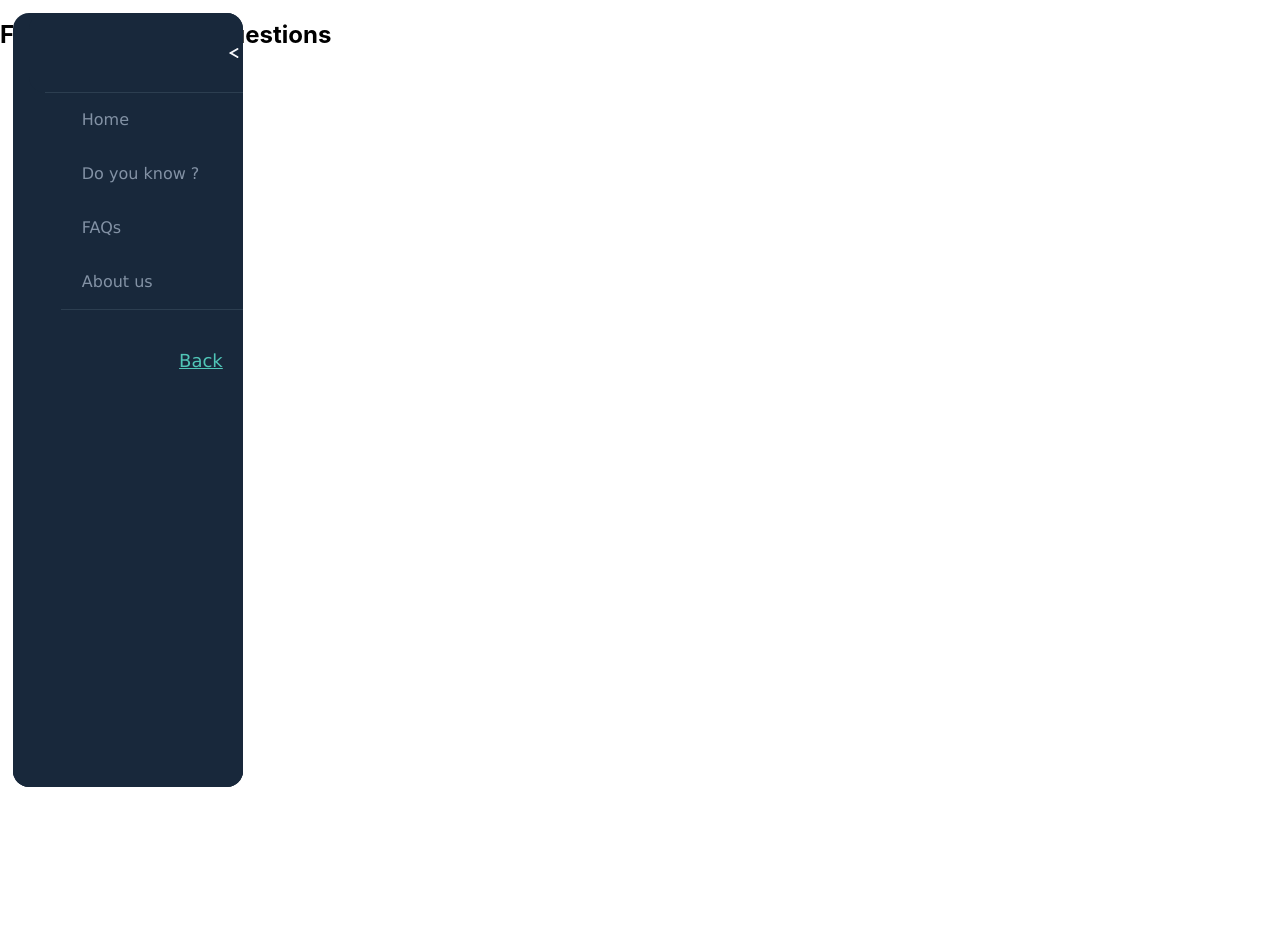
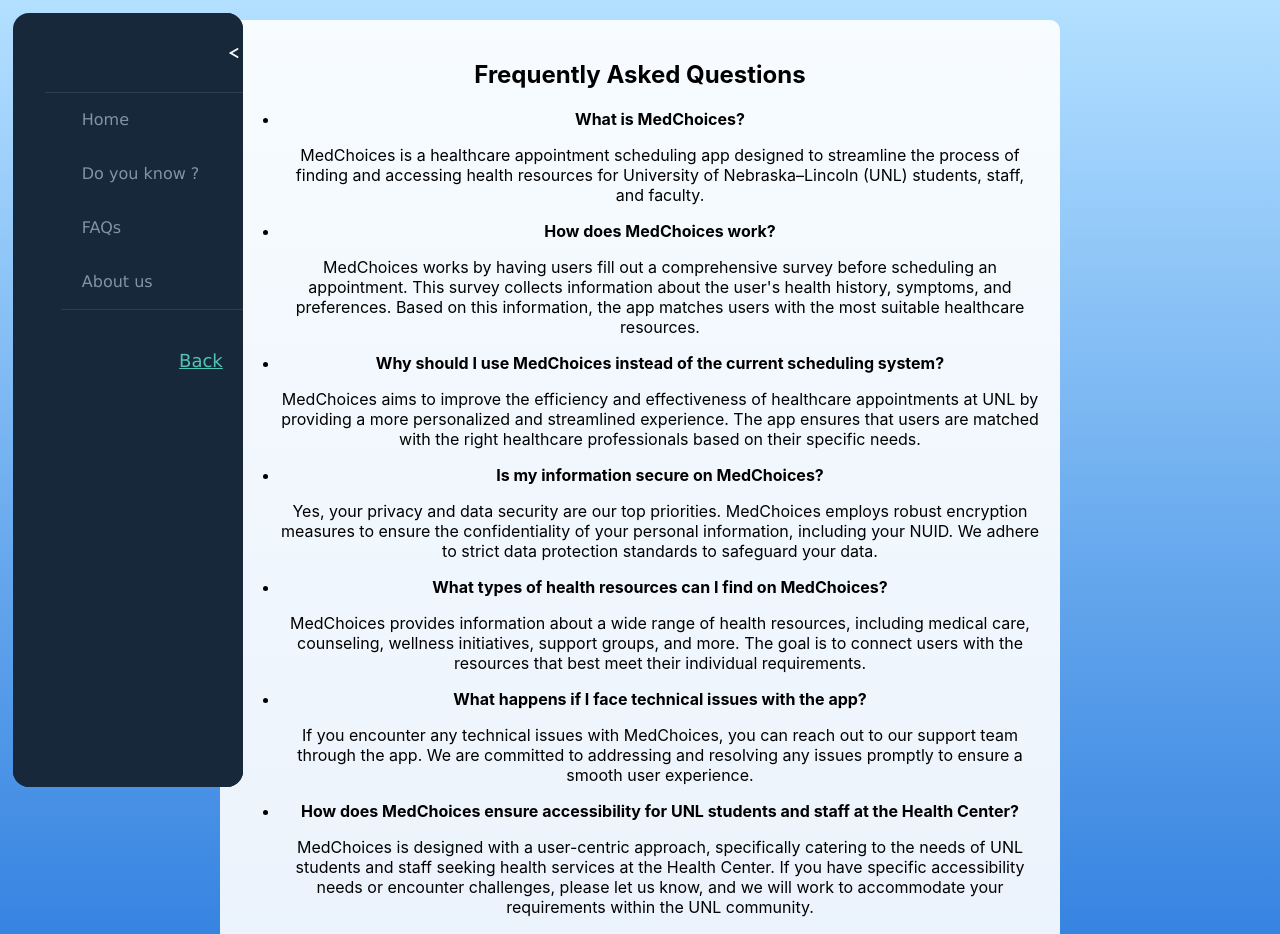
Before and after one commit to KHOA011/MedChoicesTeam, a React (Create React App) app in the folder medchoices/: page /faqs in a window 1280 px wide. Shown: the top 934 px of the page. Before the commit the page ends 800 px from the top, so only its background shows below. Built offline with nearby package versions, Linux system fonts and the light colour scheme.

Commit message:
Fix bugs and add graphs

```diff
--- a/medchoices/package.json
+++ b/medchoices/package.json
@@ -6,6 +6,8 @@
     "@testing-library/jest-dom": "^5.17.0",
     "@testing-library/react": "^13.4.0",
     "@testing-library/user-event": "^13.5.0",
+    "highcharts": "^11.2.0",
+    "mdb-react-ui-kit": "^7.0.0",
     "react": "^18.2.0",
     "react-dom": "^18.2.0",
     "react-router-dom": "^6.16.0",
--- a/medchoices/src/AboutUs.js
+++ b/medchoices/src/AboutUs.js
@@ -1,6 +1,5 @@
 import React from 'react';
 import { useNavigate } from 'react-router-dom';
-import Sidebar from './Sidebar';
 const AboutUs = () => {
   const navigate = useNavigate();
 
@@ -11,7 +10,6 @@
   return (
     <div className="about-us-container">
       <div className="about-us-content">
-        <Sidebar/>
         <h2>About Us: <span style={{ color: 'orange' }}>The Vietnamese Gang</span></h2>
         <div className="about-us-text">
           <p>
--- a/medchoices/src/Fact.js
+++ b/medchoices/src/Fact.js
@@ -1,10 +1,154 @@
-import React from 'react';
+import React, { useEffect } from 'react';
+import Highcharts from 'highcharts';
+import exportingInit from 'highcharts/modules/exporting';
+import accessibilityInit from 'highcharts/modules/accessibility';
+import exportDataInit from 'highcharts/modules/export-data';
 import Sidebar from './Sidebar';
+
+// Initialize required Highcharts modules
+exportingInit(Highcharts);
+exportDataInit(Highcharts);
+accessibilityInit(Highcharts);
+
 function Facts() {
+  useEffect(() => {
+    // Create the chart when the component mounts
+    Highcharts.chart('container', {
+      chart: {
+        type: 'pie'
+      },
+      title: {
+        text: 'Survey participants'
+      },
+      tooltip: {
+        valueSuffix: '%'
+      },
+      plotOptions: {
+        series: {
+          allowPointSelect: true,
+          cursor: 'pointer',
+          dataLabels: [
+            {
+              enabled: true,
+              distance: 20
+            },
+            {
+              enabled: true,
+              distance: -40,
+              format: '{point.percentage:.1f}%',
+              style: {
+                fontSize: '1.2em',
+                textOutline: 'none',
+                opacity: 0.7
+              },
+              filter: {
+                operator: '>',
+                property: 'percentage',
+                value: 10
+              }
+            }
+          ]
+        }
+      },
+      series: [
+        {
+          name: 'Percentage',
+          colorByPoint: true,
+          data: [
+            {
+              name: 'Depression',
+              y: 27
+            },
+            {
+              name: 'Anxiety',
+              sliced: true,
+              selected: true,
+              y: 25
+            },
+            {
+              name: 'Numbness',
+              y: 11
+            },
+            {
+              name: 'Bipolar',
+              y: 16
+            },
+            {
+              name: 'Headache',
+              y: 16
+            },
+            {
+              name: 'Dental',
+              y: 5
+            }
+          ]
+        }
+      ]
+    });
+    Highcharts.chart('barChartContainer', {
+      chart: {
+        type: 'bar'
+      },
+      title: {
+        text: 'Rating of the survey'
+      },
+      xAxis: {
+        categories: ['Depression', 'Anxiety', 'Bipolar', 'Numbness', 'Headache', 'Dental']
+      },
+      yAxis: {
+        min: 0,
+        title: {
+          text: 'Goals'
+        }
+      },
+      legend: {
+        reversed: true
+      },
+      plotOptions: {
+        series: {
+          stacking: 'normal',
+          dataLabels: {
+            enabled: true
+          }
+        }
+      },
+      series: [
+        {
+          name: 'High',
+          data: [7, 6, 3, 2, 2, 1],
+          color: '#0CBABA'
+        },
+        {
+          name: 'Medium',
+          data: [2, 1, 1, 1, 1, 1],
+          color: '#D6F8D6'
+        },
+        {
+          name: 'Low',
+          data: [1, 2, 1, 1, 2, 1],
+          color: '#9684A1'
+        }
+      ]
+    });
+  }, []);
+
   return (
-    <div>
-      <Sidebar/>
-      <h2>Do you know ?</h2>
+    <div className="about-us-container">
+      <Sidebar />
+<div className= "about-us-content">
+      <figure className="highcharts-figure">
+        <div id="container"></div>
+        <p className="highcharts-description">
+          Chart showing the number of participants complete for each survey.
+        </p>
+      </figure>
+      <figure className="highcharts-figure">
+        <div id="barChartContainer"></div>
+        <p className="highcharts-description">
+          Chart showing the satisfaction grade that participants give once completed.
+        </p>
+      </figure>
+    </div>
     </div>
   );
 }
--- a/medchoices/src/Faqs.js
+++ b/medchoices/src/Faqs.js
@@ -1,10 +1,63 @@
 import React from 'react';
 import Sidebar from './Sidebar';
+
 function Faqs() {
   return (
-    <div>
-      <Sidebar/>
-      <h2>Frequently Asked Questions</h2>
+    <div className="about-us-container">
+      <Sidebar />
+      <div className="about-us-content">
+        <h2>Frequently Asked Questions</h2>
+        <ul className="faq-list">
+          <li>
+            <strong>What is MedChoices?</strong>
+            <p>
+              MedChoices is a healthcare appointment scheduling app designed to streamline the process of finding and accessing health resources for University of Nebraska–Lincoln (UNL) students, staff, and faculty.
+            </p>
+          </li>
+          <li>
+            <strong>How does MedChoices work?</strong>
+            <p>
+              MedChoices works by having users fill out a comprehensive survey before scheduling an appointment. This survey collects information about the user's health history, symptoms, and preferences. Based on this information, the app matches users with the most suitable healthcare resources.
+            </p>
+          </li>
+          <li>
+            <strong>Why should I use MedChoices instead of the current scheduling system?</strong>
+            <p>
+              MedChoices aims to improve the efficiency and effectiveness of healthcare appointments at UNL by providing a more personalized and streamlined experience. The app ensures that users are matched with the right healthcare professionals based on their specific needs.
+            </p>
+          </li>
+          <li>
+            <strong>Is my information secure on MedChoices?</strong>
+            <p>
+              Yes, your privacy and data security are our top priorities. MedChoices employs robust encryption measures to ensure the confidentiality of your personal information, including your NUID. We adhere to strict data protection standards to safeguard your data.
+            </p>
+          </li>
+          <li>
+            <strong>What types of health resources can I find on MedChoices?</strong>
+            <p>
+              MedChoices provides information about a wide range of health resources, including medical care, counseling, wellness initiatives, support groups, and more. The goal is to connect users with the resources that best meet their individual requirements.
+            </p>
+          </li>
+          <li>
+            <strong>What happens if I face technical issues with the app?</strong>
+            <p>
+              If you encounter any technical issues with MedChoices, you can reach out to our support team through the app. We are committed to addressing and resolving any issues promptly to ensure a smooth user experience.
+            </p>
+          </li>
+          <li>
+            <strong>How does MedChoices ensure accessibility for UNL students and staff at the Health Center?</strong>
+            <p>
+              MedChoices is designed with a user-centric approach, specifically catering to the needs of UNL students and staff seeking health services at the Health Center. If you have specific accessibility needs or encounter challenges, please let us know, and we will work to accommodate your requirements within the UNL community.
+            </p>
+          </li>
+          <li>
+            <strong>Is my personal information, including my NUID (student ID), safe on MedChoices?</strong>
+            <p>
+              Yes, your privacy and data security are our top priorities. MedChoices employs robust encryption measures to ensure the confidentiality of your personal information, including your NUID. We adhere to strict data protection standards to safeguard your data.
+            </p>
+          </li>
+        </ul>
+      </div>
     </div>
   );
 }
--- a/medchoices/src/Summary.js
+++ b/medchoices/src/Summary.js
@@ -209,7 +209,7 @@
                             time.
                         </p>
                         <button
-                            onClick={() => navigate("/")}
+                            onClick={() => navigate("/homepage")}
                             className="submit-button"
                         >
                             Confirm
--- a/medchoices/src/Survey.js
+++ b/medchoices/src/Survey.js
@@ -43,7 +43,7 @@
     };
 
     const goBack = () => {
-        navigate('/homepage'); // Navigate back to the previous page
+        navigate('/homepage');
     };
 
     const handleSubmit = () => {
```
Also changed, not shown: medchoices/public/question/anxiety.txt, medchoices/public/question/bipolar.txt, medchoices/public/question/dental.txt, medchoices/public/question/depression.txt, medchoices/public/question/headache.txt, medchoices/public/question/numbness.txt, 2 other files (tests, documents, lock files or other folders).
